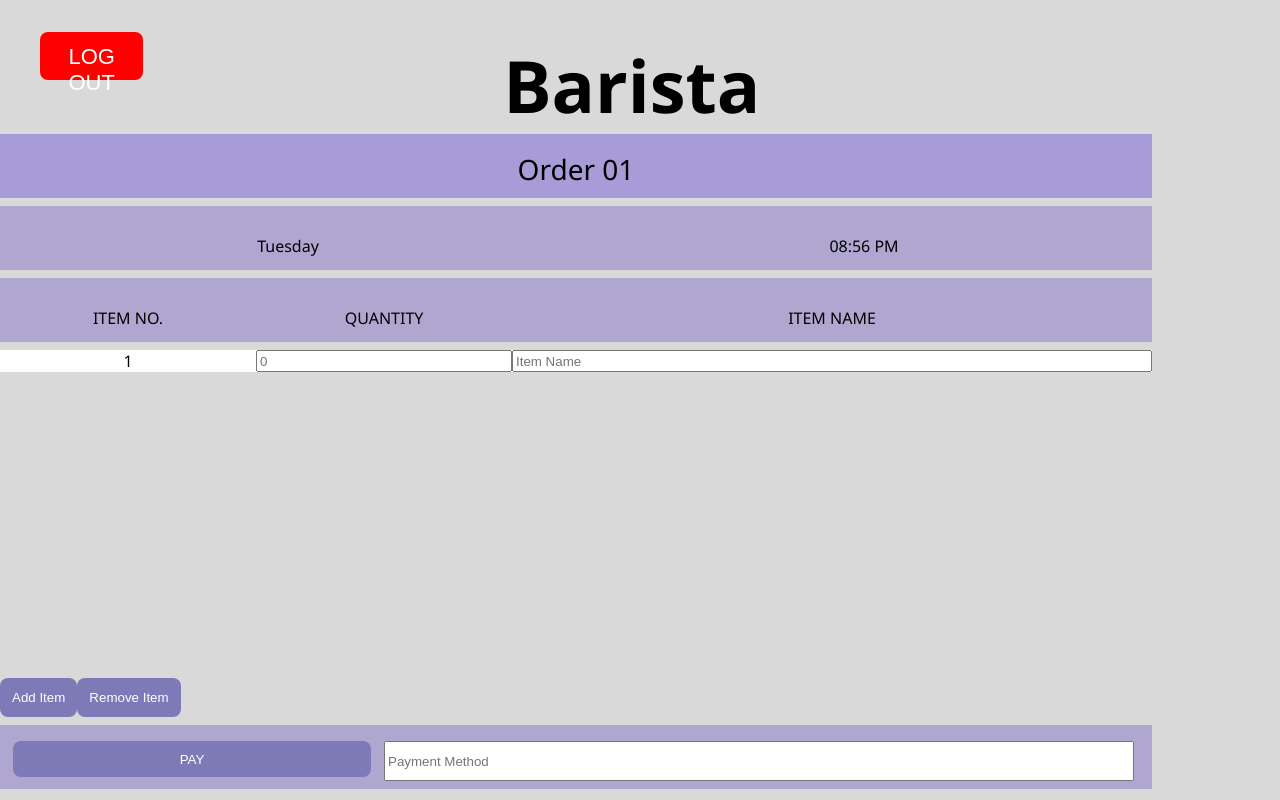
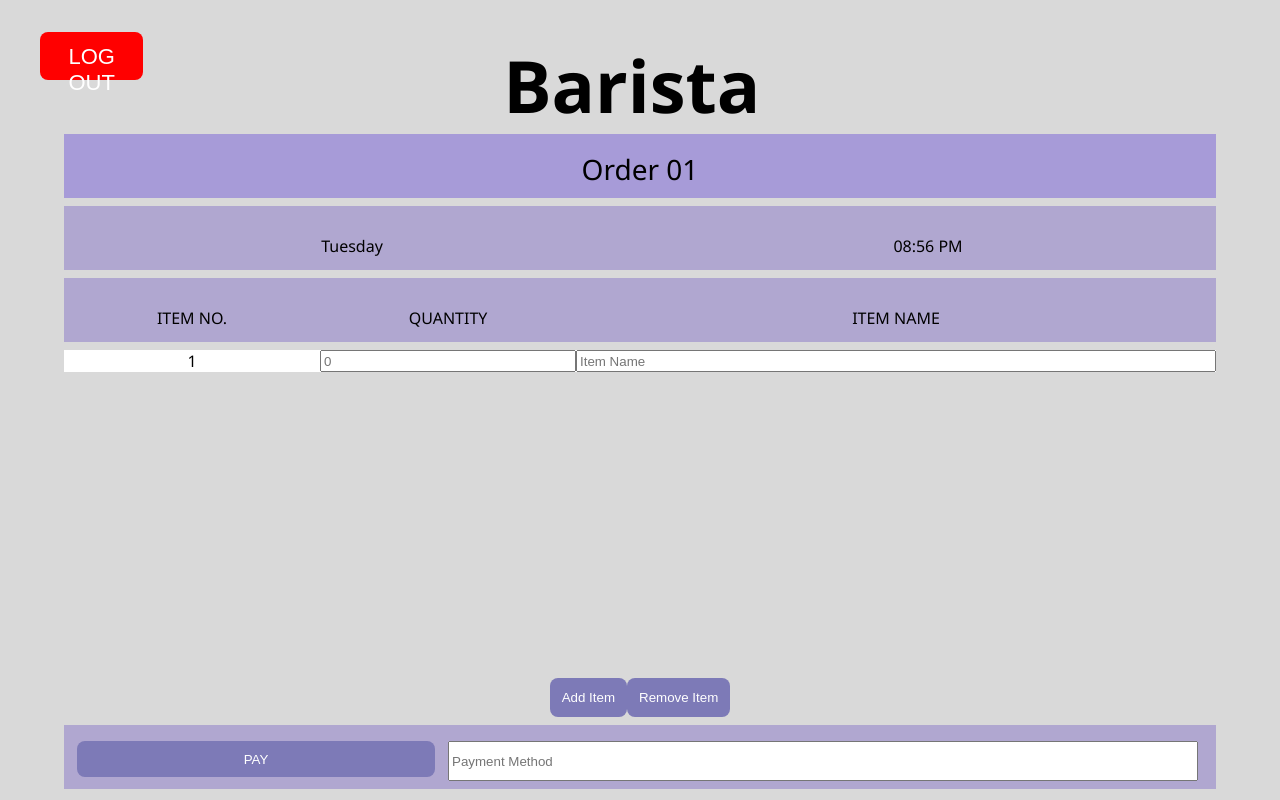
Before and after one commit to milanj08/Coffee-Shop-App, a React (Create React App) app in the folder frontend/: page /baristaHome in a window 1280 px wide. Built offline with nearby package versions, Linux system fonts and the light colour scheme.

Commit message:
Adjusting barista styling

```diff
--- a/frontend/src/pages/baristaHome.css
+++ b/frontend/src/pages/baristaHome.css
@@ -11,7 +11,7 @@
     background-color: darkred;
 }
 
-.orderContainer{
+.body-container{
     display: flex;
     flex-direction: column;
     justify-content: center;
--- a/frontend/src/pages/baristaHome.js
+++ b/frontend/src/pages/baristaHome.js
@@ -71,7 +71,7 @@ const BaristaHome = () => {
             </div>
 
             { /* Holds labels, order field and payment row */ }
-            <div className="orderContainer">
+            <div className="body-container">
 
                 { /* Order number */ }
                 <div className="order-row">
--- a/frontend/src/pages/baristaRecipe.css
+++ b/frontend/src/pages/baristaRecipe.css
@@ -7,11 +7,11 @@
     padding: 0;
 }
 
-.orderContainer {
+.recipe-container {
     display: flex;
     flex-direction: column;
     justify-content: flex-start;
-    align-items: flex-start;
+    align-items: center;
     gap: 1vh;
 }
 
--- a/frontend/src/pages/baristaRecipe.js
+++ b/frontend/src/pages/baristaRecipe.js
@@ -31,7 +31,7 @@ const BaristaRecipe = () => {
             </div>
 
             { /* Holds order number, labels and steps */ }
-            <div className="orderContainer">
+            <div className="recipe-container">
                 { /* Order # */ }
                 <div className="order-row">
                     <span id = "boxHeader">Order {String(orderNumber).padStart(2, '0')}</span>
```
